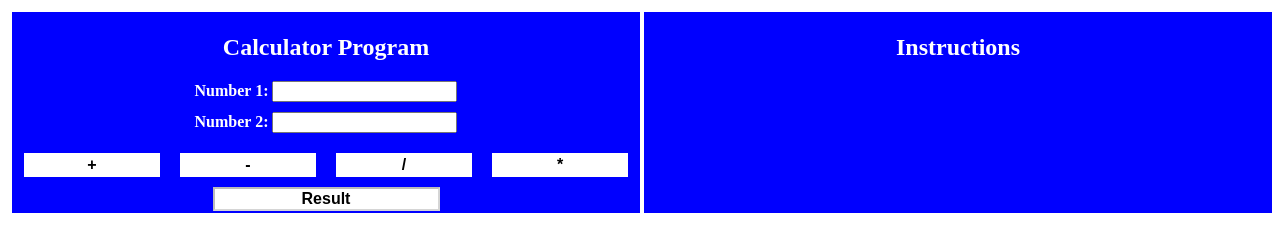
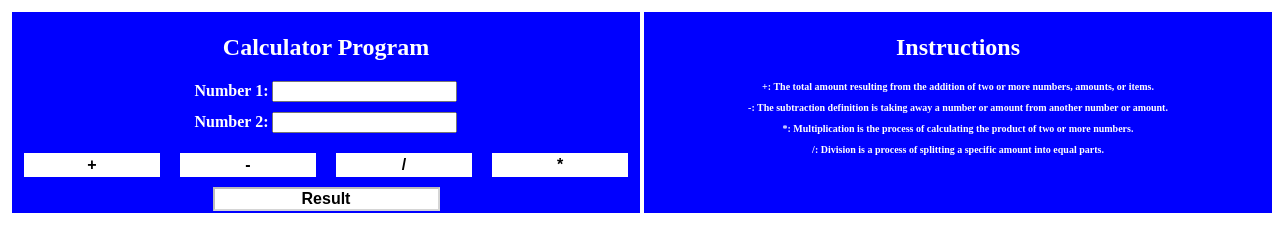
Before and after one commit to higorrofino/cse121b, a plain HTML site: page project.html in a window 1280 px wide. Drawn offline with Linux system fonts and the light colour scheme.

Commit message:
committed

```diff
--- a/final-prject/calculator.css
+++ b/final-prject/calculator.css
@@ -64,3 +64,9 @@ h2 {
   margin: 2px;
   padding: 2px;
 }
+
+p {
+  color: #fff;
+  font-size: 10px;
+  font-weight: 700;
+}
--- a/final-prject/calculator.js
+++ b/final-prject/calculator.js
@@ -1,3 +1,5 @@
+const inst = document.getElementById("instructions");
+const instructionsList = [];
 // sum
 function add(number1, number2) {
   return number1 + number2;
@@ -55,18 +57,33 @@ const divideNumbers = () => {
 
 document.querySelector("#divNumbers").addEventListener("click", divideNumbers);
 
+const displayInstructions = (instructions) => {
+  instructions.forEach((instruction) => {
+    // Create HTML elements
+    const paragraf = document.createElement("p");
+
+    // Set properties
+    paragraf.textContent = instruction.Operator + ":" + instruction.Description;
+
+    // Append elements
+    inst.appendChild(paragraf);
+  });
+};
+
 const instructions = async () => {
   try {
     const response = await fetch(
-      "https://higorrofino.github.io/cse121b/instructions.json"
+      "https://higorrofino.github.io/cse121b/final-prject/instructions.json"
     );
     if (!response.ok) {
       throw new Error("Failed to fetch temple data");
     }
-    const templeListData = await response.json();
-    templeList.push(...templeListData);
-    displayTemples(templeList);
+    const instructionsData = await response.json();
+    instructionsList.push(...instructionsData);
+    displayInstructions(instructionsList);
   } catch (error) {
     console.error("Error fetching temple data:", error);
   }
 };
+
+instructions();
```
Also changed, not shown: final-prject/instructions.json (+4 -4 lines).
